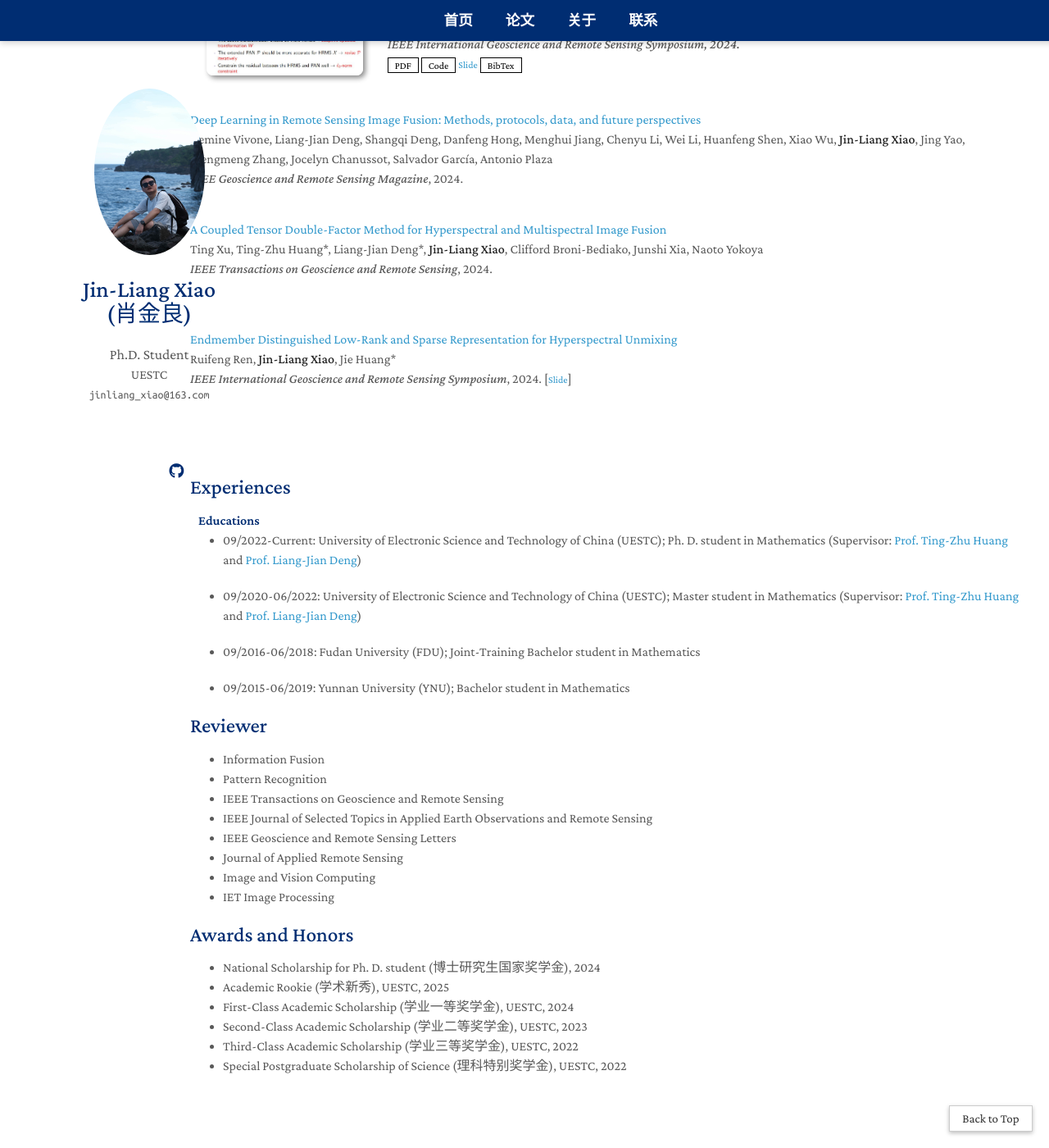
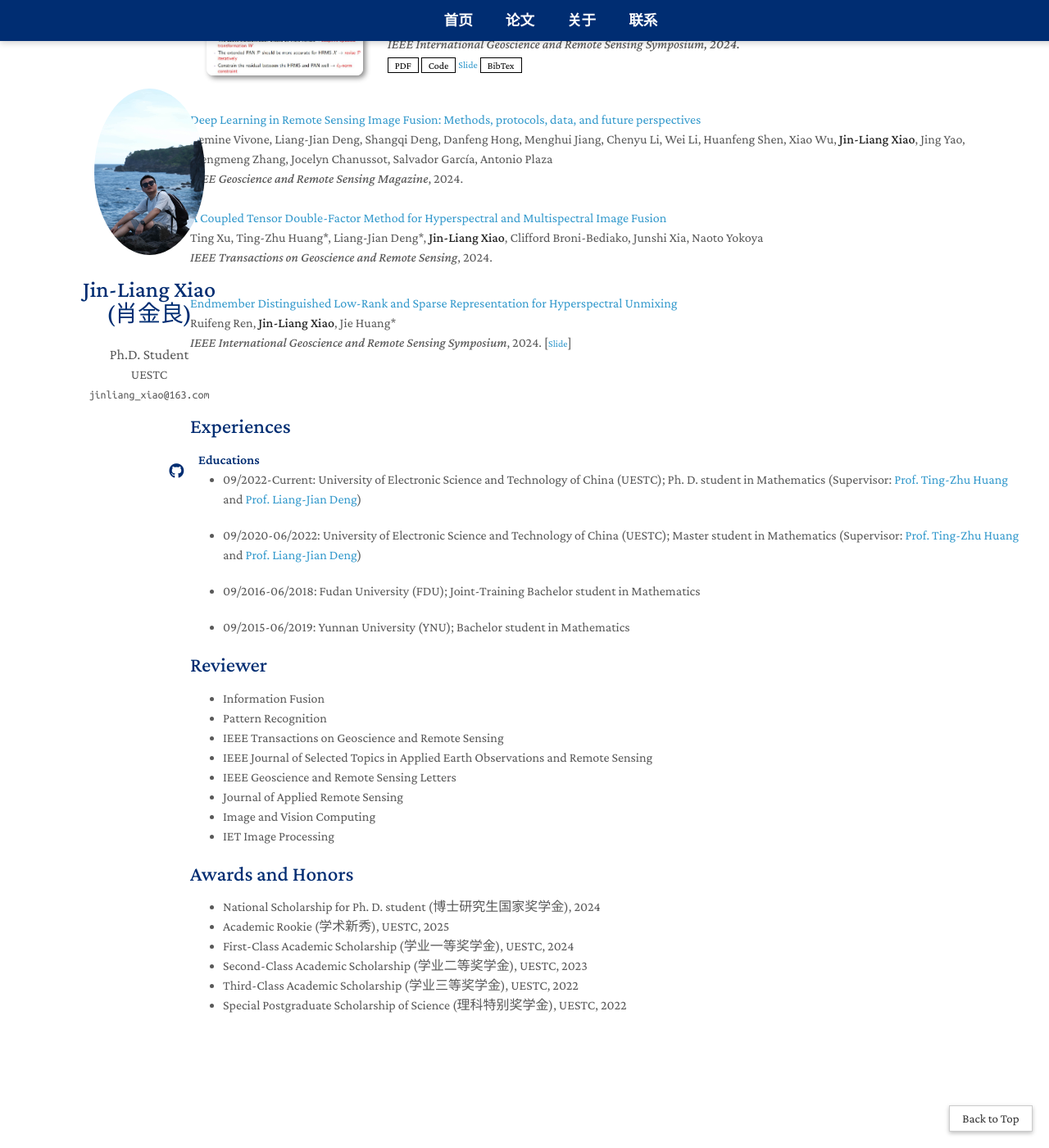
Before and after one commit to Jin-liangXiao/Jin-liangXiao.github.io, a Jekyll site: the page built from index.md, in a window 1280 px wide and 1400 px high, scrolled down 1387 px. Shown: the whole window at 82% size. Built offline with Jekyll 4.4.1, drawn with Linux system fonts in a browser that asks for light colours; nearby versions of some CDN libraries; a style sheet for code colours, icons or effects is not loaded; our own code applies the rules of GitHub Pages for plain Markdown files.

Commit message:
Update pub.css

```diff
--- a/assets/css/pub.css
+++ b/assets/css/pub.css
@@ -38,7 +38,7 @@
 
 .publications ol.bibliography { list-style: none; padding: 0; margin-top: 0; }
 
-.publications ol.bibliography li { min-height: 110px; margin-bottom: 1.5rem; }
+.publications ol.bibliography li { min-height: 80px; margin-bottom: 1.5rem; }
 
 .publications ol.bibliography li .abbr { height: 8rem; margin-bottom: 0.5rem; }
 
```
